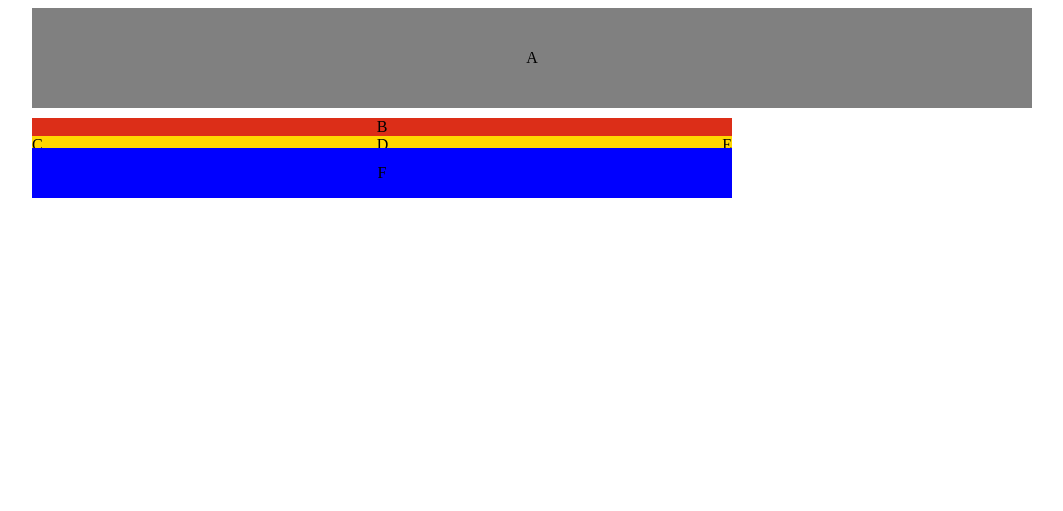
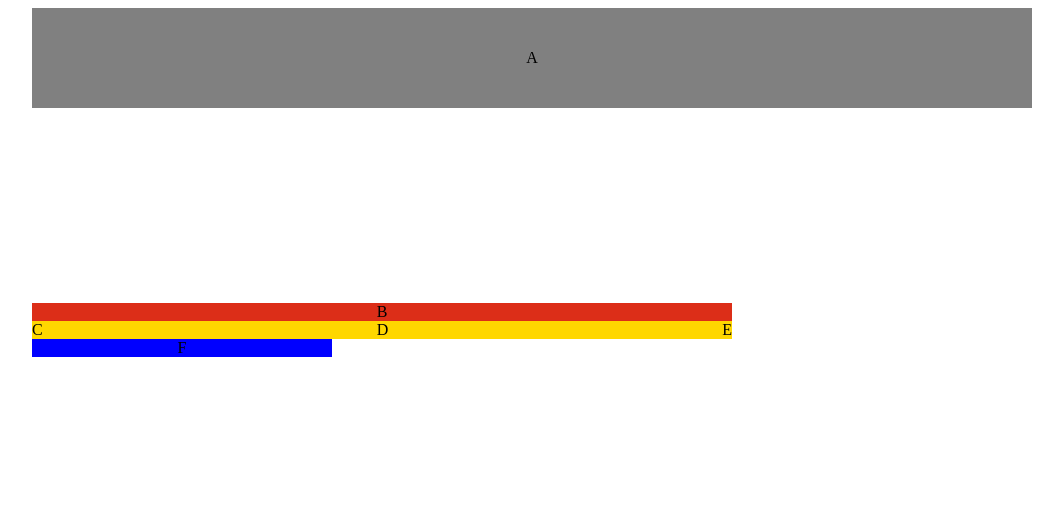
Before and after one commit to Androgeen/Homework_1, a plain HTML site: page lesson4/Classwork1.html in a window 1280 px wide. Shown: the whole page, without its empty margins (108-1171 px from the left). Drawn offline with Linux system fonts and the light colour scheme.

Commit message:
Classwork1.html

```diff
--- a/lesson4/Classwork1.html
+++ b/lesson4/Classwork1.html
@@ -18,11 +18,8 @@
                     <div class="d d-flex">D</div>
                     <div class="e d-flex">E</div>
                 </div>
+            <div class="f d-flex">F</div>
         </div>
-
-    <div class="f d-flex">F</div>
-
 </div>
-
 </body>
 </html>
--- a/lesson4/classmain1.css
+++ b/lesson4/classmain1.css
@@ -2,7 +2,7 @@
     display: flex;
     width: 1000px;
     height: 500px;
-    flex-direction: column;
+    flex-wrap: wrap;
     column-gap: 10px;
     row-gap: 10px;
     margin: 0 auto;
@@ -24,7 +24,7 @@
     height: 20px;
     display: flex;
     flex-direction: column;
-    column-gap: 10px;
+    column-gap: 50px;
 
 }
 .nav {
@@ -32,12 +32,13 @@
     height: 50px;
     display: flex;
     flex-direction: row;
+    justify-content: space-between;
     row-gap: 10px;
-    justify-content: space-between;
+
 }
 .f {
     background: blue;
-    width: 700px;
+    width: 300px;
     height: 50px;
 
 }
--- a/lesson4/main1.css
+++ b/lesson4/main1.css
@@ -1,4 +1,4 @@
-.father {
+.parent {
     background: gray;
     width: 800px;
     height: 350px;
--- a/lesson4/main2.css
+++ b/lesson4/main2.css
@@ -17,7 +17,7 @@
     width: 500px;
     height: 300px;
     display: flex;
-    flex-direction: column;
+
 }
 .d-flex {
     display: flex;
```
Lines whose indentation alone changed are shown as unchanged.
